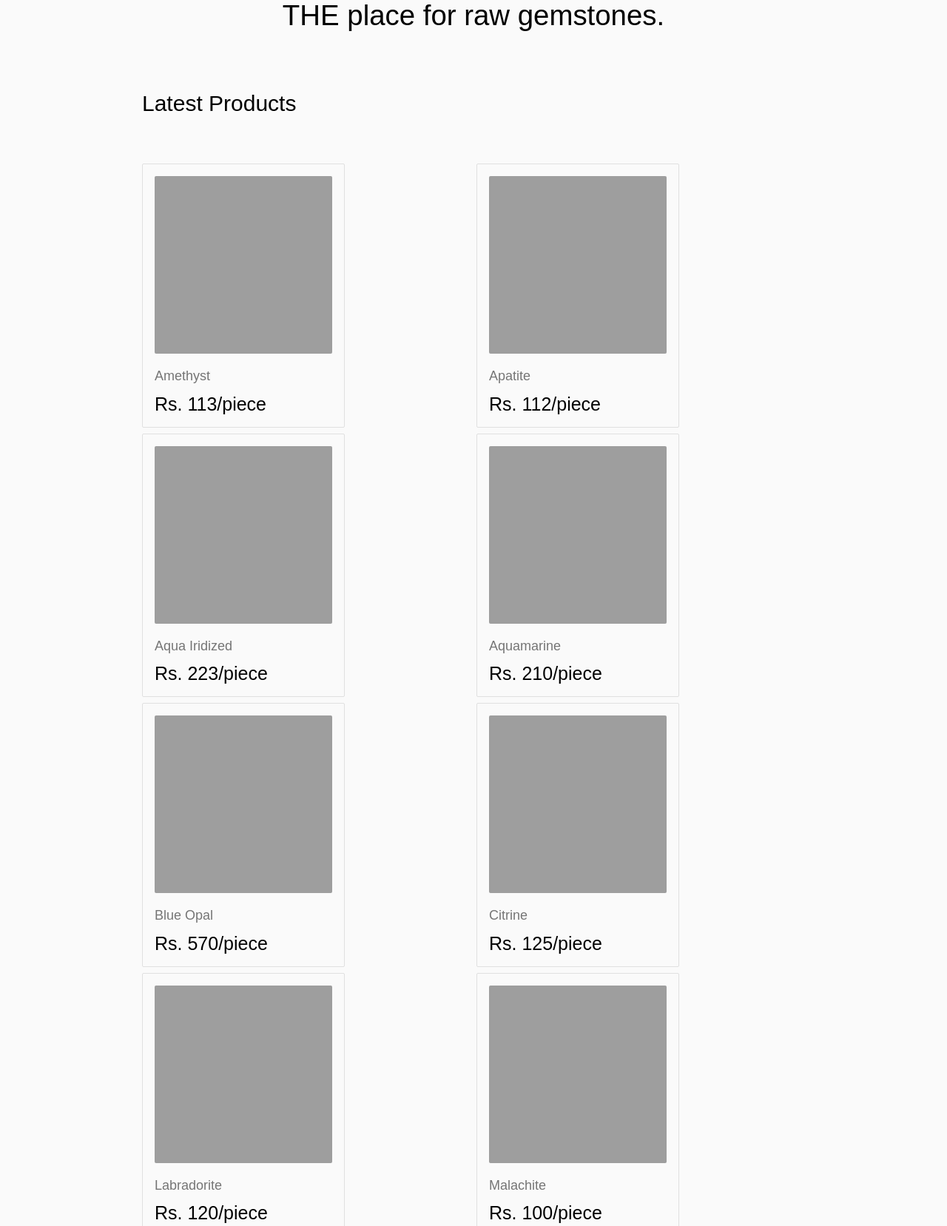
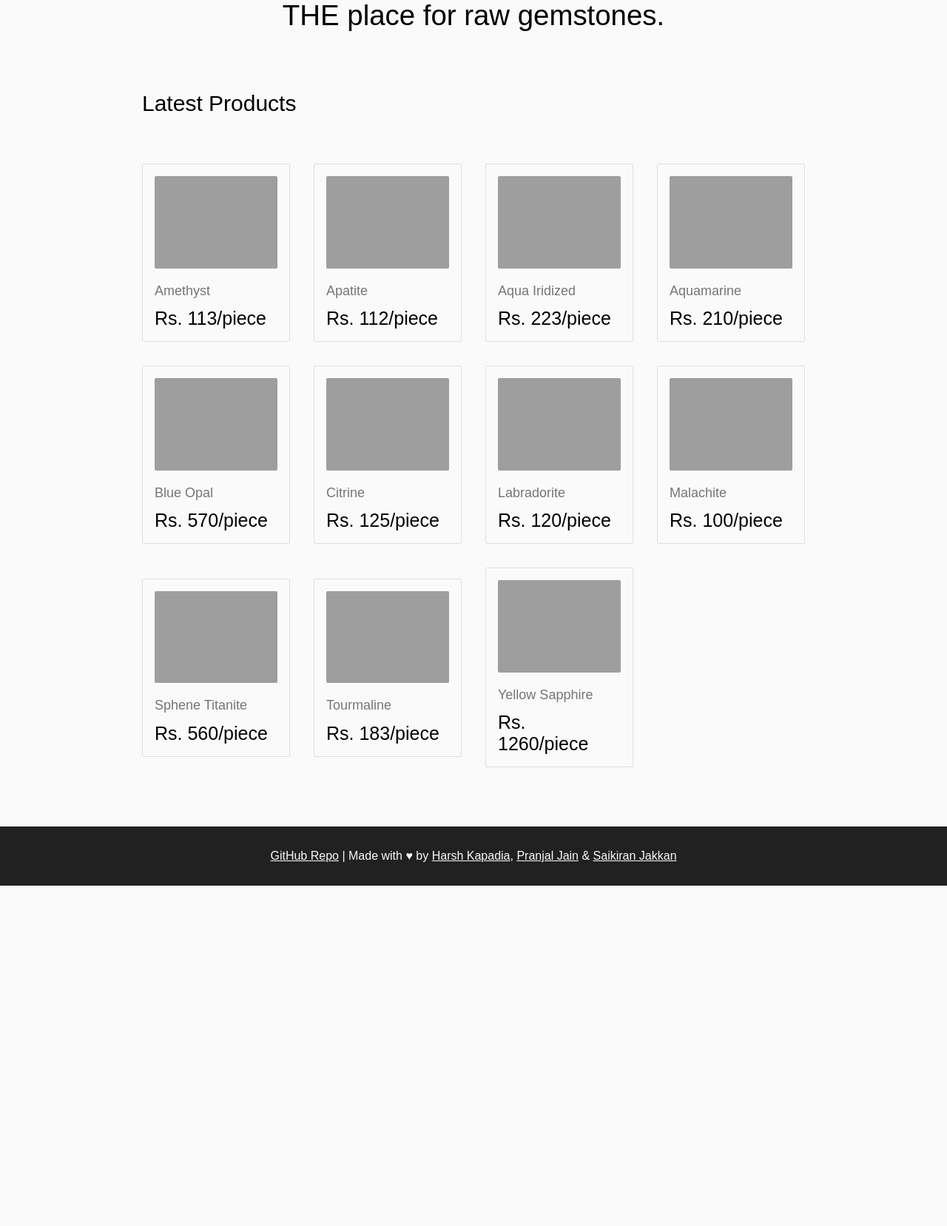
Before and after one commit to HarshKapadia2/hps-gems, a PHP site: page / in a window 1280 px wide. Shown: the part 276-1933 px from the top of the page at 74% size. After the commit the page ends 1473 px from the top, so only its background shows below. Run offline with PHP 8.4, Linux system fonts and the light colour scheme; data comes from the database, SQL or seed files in the repository.

Commit message:
:lipstick: update: Improve home page grid behaviour
Other small styling changes

```diff
--- a/client/css/style.css
+++ b/client/css/style.css
@@ -54,6 +54,7 @@ a
 {
 	font-size: 60px;
 	font-size: clamp(60px, 10vw, 100px);
+	text-align: center;
 }
 
 #main-title-small
@@ -260,6 +261,7 @@ section
 {
 	font-size: 20px;
 	font-size: clamp(20px, 3vw, 55px);
+	text-align: center;
 }
 
 #products-section
@@ -276,8 +278,8 @@ section
 #product-cards
 {
 	display: grid;
-	grid-template-columns: repeat(auto-fit, minmax(300px, 1fr));
-	gap: 0.5em;
+	grid-template-columns: repeat(auto-fit, minmax(200px, 1fr));
+	gap: 2em;
 	padding: 2em 0 5em 0;
 	align-items: center;
 }
@@ -726,6 +728,24 @@ nav li:hover
 /* ========================================== CUSTOM MEDIA QUERIES ======================================= */
 
 
+/* HOME PAGE */
+
+@media only screen and (max-width: 616px)
+{
+	#products-text
+	{
+		text-align: center;
+	}
+}
+
+@media only screen and (max-width: 320px)
+{
+	#product-cards
+	{
+		grid-template-columns: repeat(auto-fit, minmax(100px, 1fr));
+	}
+}
+
 /* PRODUCT PAGE */
 
 @media only screen and (max-width: 1100px)
--- a/client/js/product-card.js
+++ b/client/js/product-card.js
@@ -3,9 +3,7 @@ template.innerHTML = `
 	<style>
 		.product-card
 		{
-			display: grid;
-			place-content: center center;
-			width: 17em;
+			padding: 1em;
 			border: 1px solid #e0e0e0;
 			border-radius: 2px;
 		}
@@ -18,15 +16,10 @@ template.innerHTML = `
 
 		img
 		{
-			min-height: 30vh;
-			width: 15em;
-			margin: 1em;
+			width: 100%;
+			height: auto;
+			margin-bottom: 1em;
 			border-radius: 2px;
-		}
-
-		.product-info
-		{
-			padding: 0 1em 1em 1em;
 		}
 
 		.product-title
```
